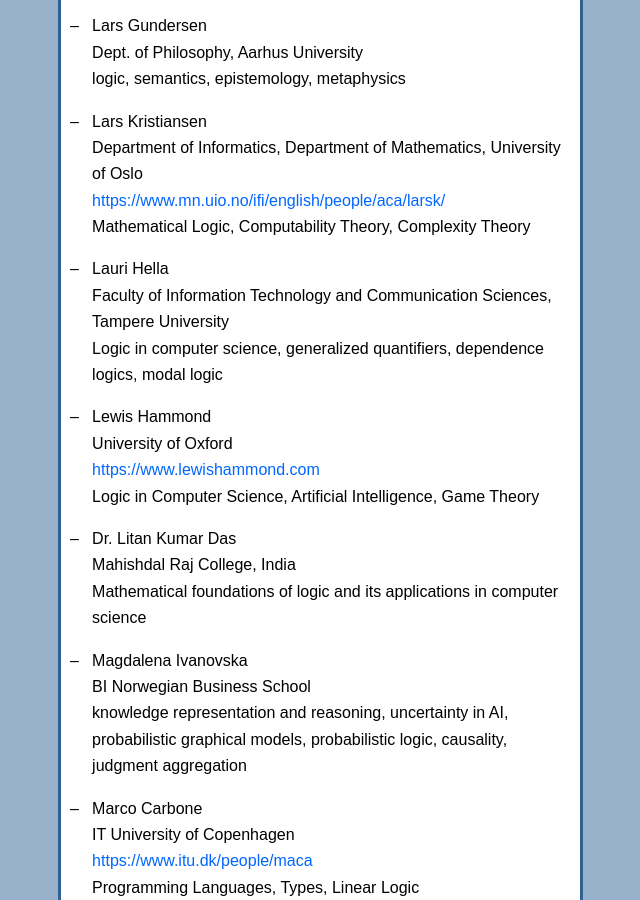
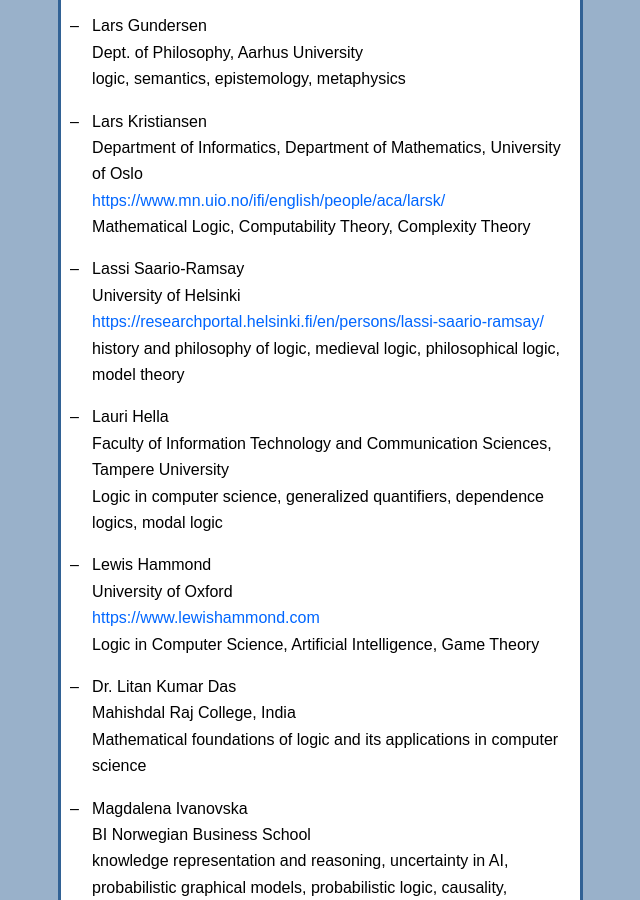
Before and after one commit to scandinavianlogic/scandinavianlogic.github.io, a Jekyll site: the page built from members.md, in a window 1280 px wide and 900 px high, scrolled down 12560 px. Shown: the whole window, without its empty margins (453-1093 px from the left). Built offline with Jekyll 4.4.1, drawn with Linux system fonts in a browser that asks for light colours.

Commit message:
new member

```diff
--- a/members.md
+++ b/members.md
@@ -485,6 +485,11 @@ membership.
   <https://www.mn.uio.no/ifi/english/people/aca/larsk/>
   Mathematical Logic, Computability Theory, Complexity Theory
 
+- Lassi Saario-Ramsay
+  University of Helsinki
+  <https://researchportal.helsinki.fi/en/persons/lassi-saario-ramsay/>
+  history and philosophy of logic, medieval logic, philosophical logic, model theory
+
 - Lauri Hella
   Faculty of Information Technology and Communication Sciences, Tampere University
   Logic in computer science, generalized quantifiers, dependence logics, modal logic
```
